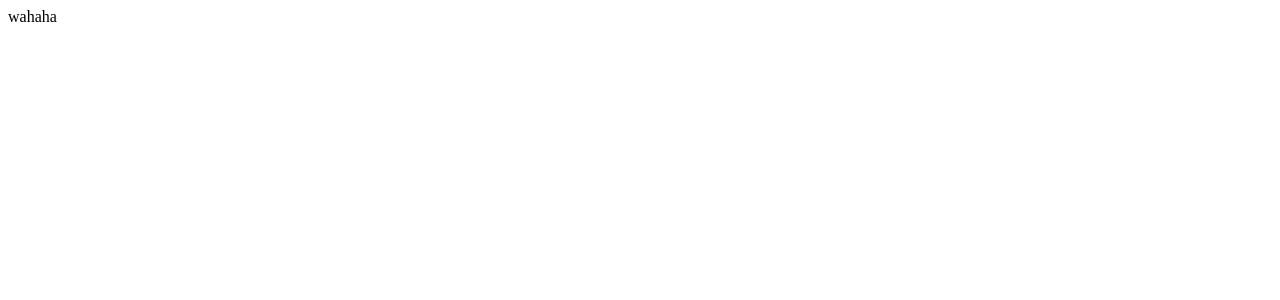
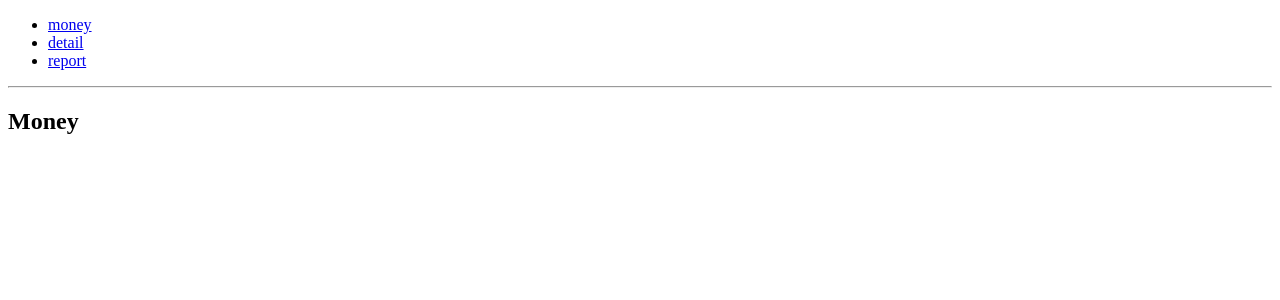
Before and after one commit to YoungDriverOfTech/react-book-keeper, a React (Create React App) app: page /money in a window 1280 px wide. Shown: the top 300 px of the page. Built offline with nearby package versions, Linux system fonts and the light colour scheme.

Commit message:
react router dom config

```diff
--- a/package.json
+++ b/package.json
@@ -13,6 +13,7 @@
     "node-sass": "npm:dart-sass",
     "react": "^17.0.2",
     "react-dom": "^17.0.2",
+    "react-router-dom": "^5.2.0",
     "react-scripts": "4.0.3",
     "styled-components": "^5.3.0",
     "typescript": "^4.1.2",
@@ -43,6 +44,7 @@
     ]
   },
   "devDependencies": {
+    "@types/react-router-dom": "^5.1.8",
     "@types/styled-components": "^5.1.11"
   }
 }
--- a/src/App.tsx
+++ b/src/App.tsx
@@ -1,11 +1,85 @@
 import React from 'react';
+import {
+  BrowserRouter as Router,
+  Switch,
+  Route,
+  Link,
+  Redirect
+} from "react-router-dom";
+
 
 function App() {
   return (
+    <Router>
+      <div>
+        <ul>
+          <li>
+            <Link to="/money">money</Link>
+          </li>
+          <li>
+            <Link to="/detail">detail</Link>
+          </li>
+          <li>
+            <Link to="/report">report</Link>
+          </li>
+        </ul>
+
+        <hr />
+
+        <Switch>
+          <Redirect exact from="/" to="/money"/>
+          <Route path="/money">
+            <Money />
+          </Route>
+          <Route path="/detail">
+            <Detail />
+          </Route>
+          <Route path="/report">
+            <Report />
+          </Route>
+          <Route path="*">
+            <NotFound/>
+          </Route>
+
+        </Switch>
+      </div>
+    </Router>
+  );
+}
+
+
+function Money() {
+  return (
     <div>
-      wahaha
+      <h2>Money</h2>
     </div>
   );
 }
 
+function Detail() {
+  return (
+    <div>
+      <h2>Detail</h2>
+    </div>
+  );
+}
+
+function Report() {
+  return (
+    <div>
+      <h2>Report</h2>
+    </div>
+  );
+}
+
+function NotFound() {
+  return (
+    <div>
+      <h2>
+        Not Found
+      </h2>
+    </div>
+  )
+}
+
 export default App;
```
Also changed, not shown: 1 other file (tests, documents, lock files or other folders).
